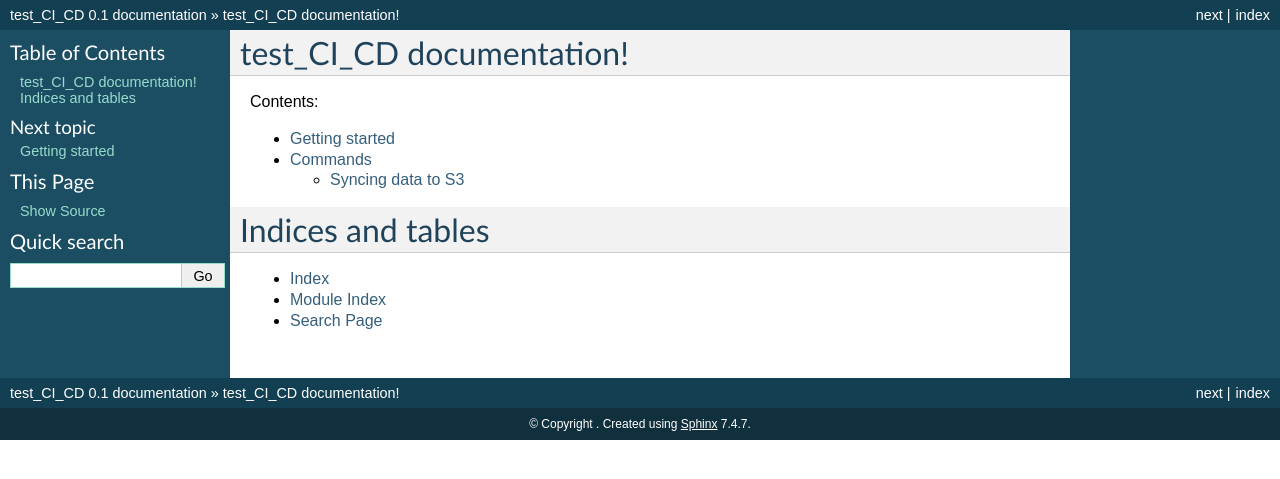
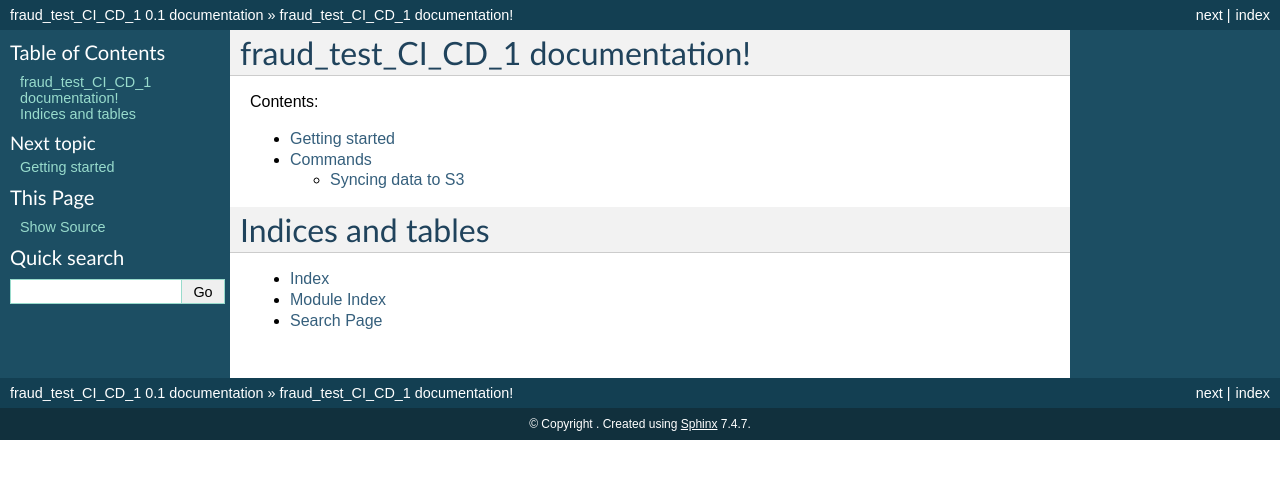
Before and after one commit to ThomasHeinThura/test_CI_CD, a Sphinx documentation site: the page built from docs/index.rst, in a window 1280 px wide. Shown: the top 479 px of the page. Built offline with Sphinx 7.4.7, drawn with Linux system fonts in a browser that asks for light colours.

Commit message:
modified

```diff
--- a/docs/conf.py
+++ b/docs/conf.py
@@ -1,6 +1,6 @@
 # -*- coding: utf-8 -*-
 #
-# test_CI_CD documentation build configuration file, created by
+# fraud_test_CI_CD_1 documentation build configuration file, created by
 # sphinx-quickstart.
 #
 # This file is execfile()d with the current directory set to its containing dir.
@@ -41,7 +41,7 @@ source_suffix = '.rst'
 master_doc = 'index'
 
 # General information about the project.
-project = u'test_CI_CD'
+project = u'fraud_test_CI_CD_1'
 
 # The version info for the project you're documenting, acts as replacement for
 # |version| and |release|, also used in various other places throughout the
@@ -164,7 +164,7 @@ html_static_path = ['_static']
 # html_file_suffix = None
 
 # Output file base name for HTML help builder.
-htmlhelp_basename = 'test_CI_CDdoc'
+htmlhelp_basename = 'test_ci_cddoc'
 
 
 # -- Options for LaTeX output --------------------------------------------------
@@ -184,8 +184,8 @@ latex_elements = {
 # (source start file, target name, title, author, documentclass [howto/manual]).
 latex_documents = [
     ('index',
-     'test_CI_CD.tex',
-     u'test_CI_CD Documentation',
+     'test_ci_cd.tex',
+     u'fraud_test_CI_CD_1 Documentation',
      u"ThomasHeinThura", 'manual'),
 ]
 
@@ -215,7 +215,7 @@ latex_documents = [
 # One entry per manual page. List of tuples
 # (source start file, name, description, authors, manual section).
 man_pages = [
-    ('index', 'test_CI_CD', u'test_CI_CD Documentation',
+    ('index', 'test_ci_cd', u'fraud_test_CI_CD_1 Documentation',
      [u"ThomasHeinThura"], 1)
 ]
 
@@ -229,9 +229,9 @@ man_pages = [
 # (source start file, target name, title, author,
 #  dir menu entry, description, category)
 texinfo_documents = [
-    ('index', 'test_CI_CD', u'test_CI_CD Documentation',
-     u"ThomasHeinThura", 'test_CI_CD',
-     'testing CI CD pipline', 'Miscellaneous'),
+    ('index', 'test_ci_cd', u'fraud_test_CI_CD_1 Documentation',
+     u"ThomasHeinThura", 'fraud_test_CI_CD_1',
+     'testing ci cd', 'Miscellaneous'),
 ]
 
 # Documents to append as an appendix to all manuals.
--- a/docs/index.rst
+++ b/docs/index.rst
@@ -1,9 +1,9 @@
-.. test_CI_CD documentation master file, created by
+.. fraud_test_CI_CD_1 documentation master file, created by
    sphinx-quickstart.
    You can adapt this file completely to your liking, but it should at least
    contain the root `toctree` directive.
 
-test_CI_CD documentation!
+fraud_test_CI_CD_1 documentation!
 ==============================================
 
 Contents:
--- a/setup.py
+++ b/setup.py
@@ -4,7 +4,7 @@ setup(
     name='src',
     packages=find_packages(),
     version='0.1.0',
-    description='testing CI CD pipline',
+    description='testing ci cd',
     author='ThomasHeinThura',
     license='',
 )
```
Also changed, not shown: README.md (+2 -3 lines), 4 other files.
